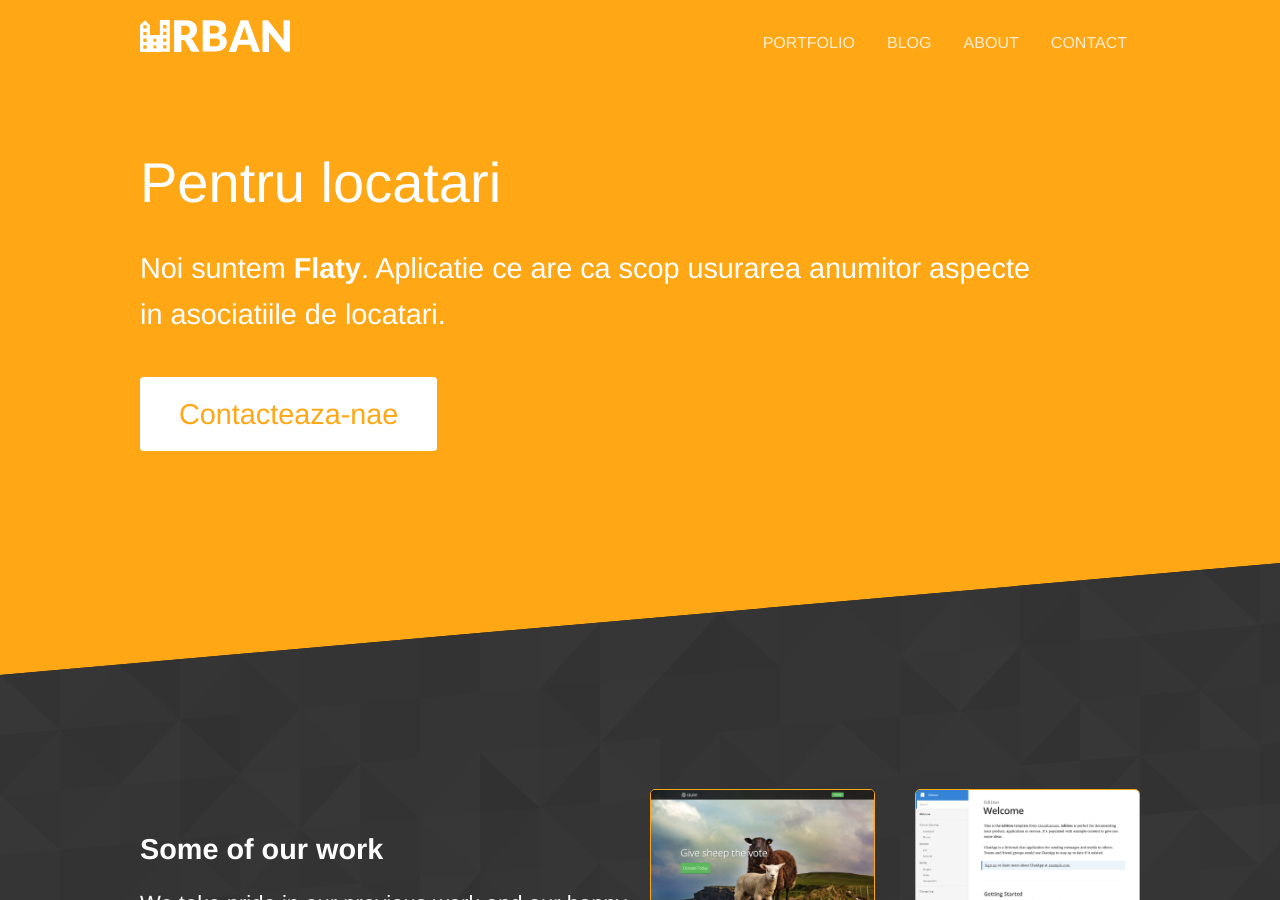
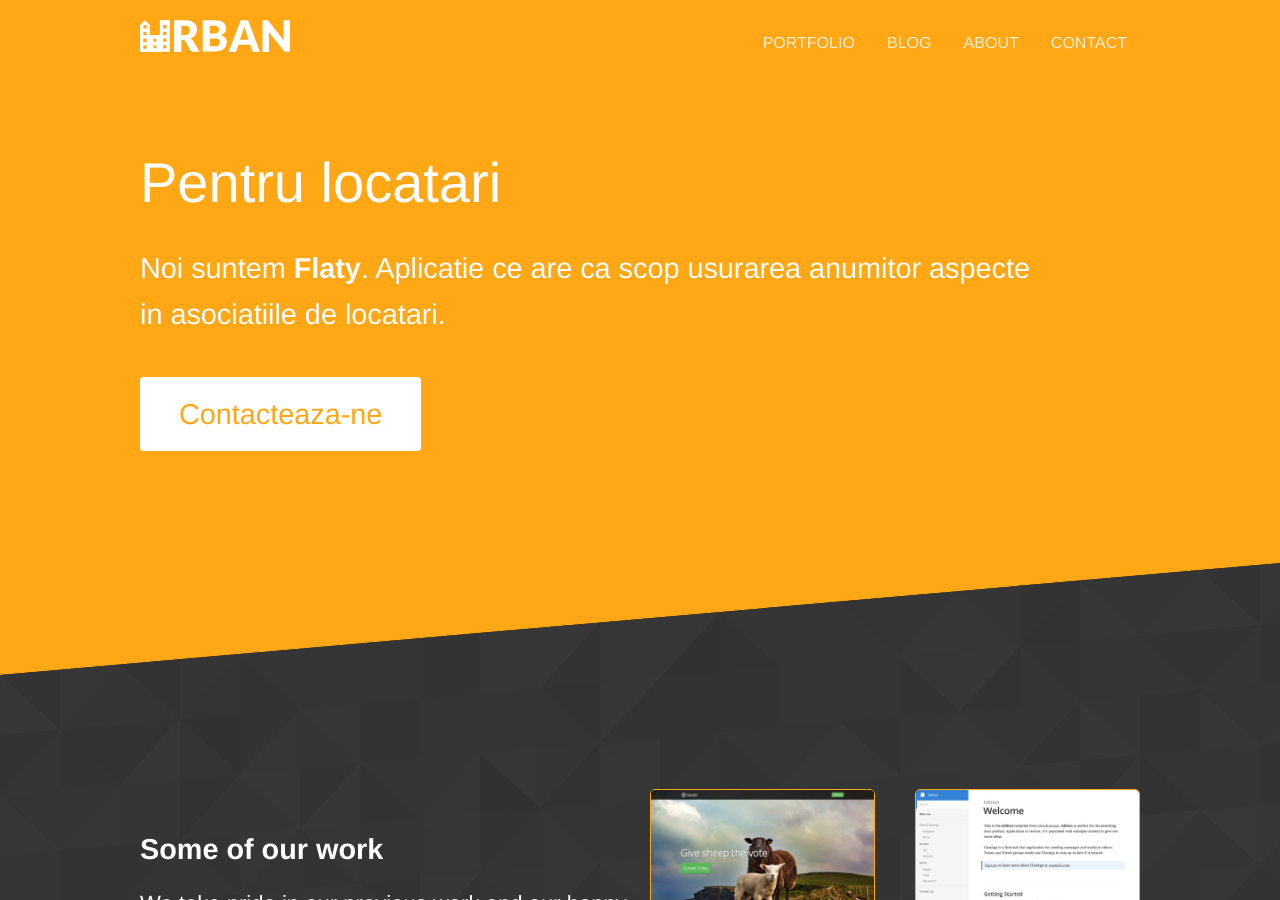
Before and after one commit to rptoma/Flaty, a Jekyll site: the page built from index.html, in a window 1280 px wide and 900 px high. Built offline with Jekyll 4.4.1, drawn with Linux system fonts in a browser that asks for light colours.

Commit message:
Updated 'index.html' via CloudCannon

```diff
--- a/index.html
+++ b/index.html
@@ -6,7 +6,7 @@ title: Flaty
 	<div class="container">
 		<h2 class="editable">Pentru locatari</h2>
 		<p class="subtext editable">Noi suntem <strong>Flaty</strong>. Aplicatie ce are ca scop usurarea anumitor aspecte in asociatiile de locatari.</p>
-		<p><a class="button alt" href="{{ site.baseurl }}/contact/">Contacteaza-nae</a></p>
+		<p><a class="button alt" href="{{ site.baseurl }}/contact/">Contacteaza-ne</a></p>
 	</div>
 </section>
 
```
